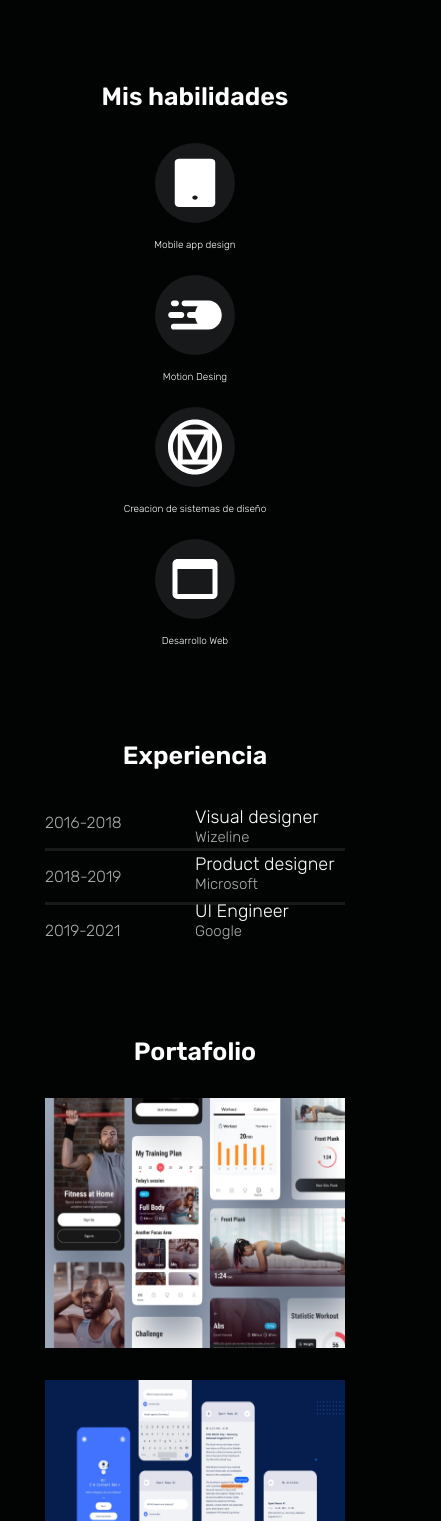
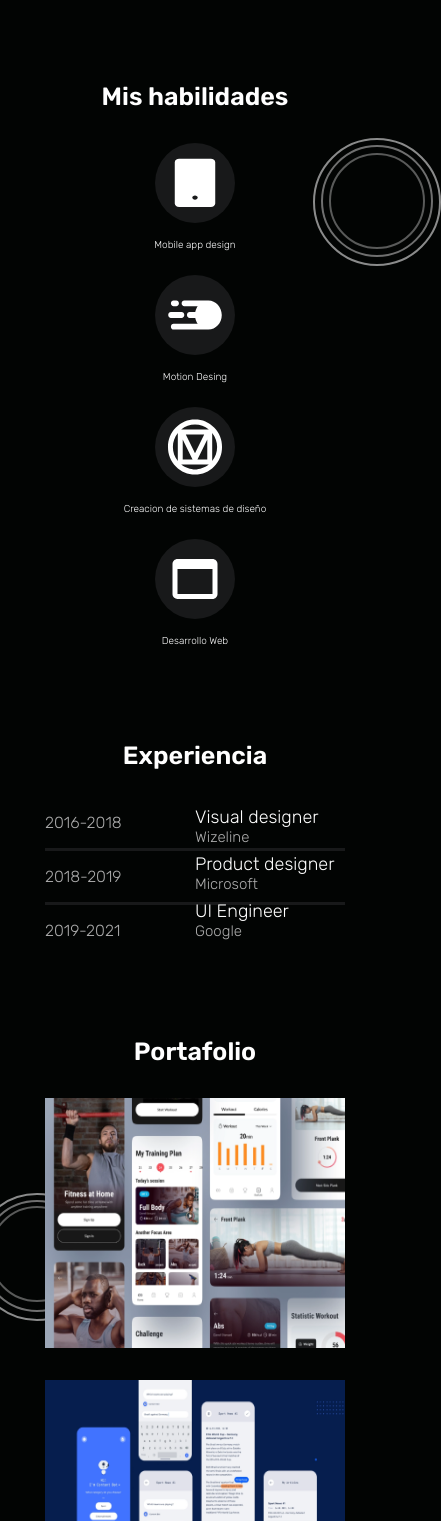
Before and after one commit to josuesss72/Portafolio7, a plain HTML site: page index.html in a window 390 px wide. Shown: the part 1170-2691 px from the top of the page, 441 px wide, since content can reach past the window. Drawn offline with nearby package versions, Linux system fonts and the light colour scheme.

Commit message:
Vector_grey

```diff
--- a/CSS/style.css
+++ b/CSS/style.css
@@ -13,6 +13,9 @@
     text-decoration: none;
 }
 
+html {
+    overflow-x: hidden;
+}
 
 body {
 	font-size: 18px;
@@ -39,6 +42,7 @@ body {
 	max-width: 1024px;
     min-width: 375px;
 	gap: 2rem;
+    z-index: 2;
 }
 /*     HEADER     */
 .header {
@@ -360,6 +364,65 @@ body {
     display: none;
 }
 
+/*      VECTOR     */
+
+.center {
+    display: flex;
+    flex-direction: column;
+    justify-content: center;
+    align-items: center;
+}
+.cirleVector {
+    border-radius: 50%;
+    border: 2px solid var(--grey);
+    opacity: 0.8;
+}
+#vector1 {
+    background-color: transparent;
+    width: 10rem;
+    height: 10rem;
+}
+#vector1 > div {
+    width: 100%;
+    height: 100%;
+}
+#vector1 > div > div {
+    width: 9rem;
+    height: 9rem;
+    margin-bottom: 0.2rem;
+}
+#vector1 > div > div > div {
+    width: 8rem;
+    height: 8rem;
+}
+.positionVector1 {
+    position: absolute;
+    top: 215%;
+    right: -3%;
+}
+
+#vector2 {
+    background-color: transparent;
+    width: 15rem;
+    height: 15rem;
+}
+#vector2  div {
+    width: 100%;
+    height: 100%;
+}#vector2 div  div {
+    width: 13.5rem;
+    height: 13.5rem;
+    margin-bottom: 0.2rem;
+}#vector2 div div div {
+    width: 12rem;
+    height: 12rem;
+}
+.positionVector2 {
+    position: absolute;
+    left: -7%;
+    top: 310%;
+}
+
 @media (max-width: 1010px){
 
     .briefcase div {
@@ -500,6 +563,55 @@ body {
         min-width: 650px;
         justify-content: space-evenly;
     }
+    #vector1 {
+        background-color: transparent;
+        width: 8rem;
+        height: 8rem;
+    }
+    #vector1 > div {
+        width: 100%;
+        height: 100%;
+    }
+    #vector1 > div > div {
+        width: 7rem;
+        height: 7rem;
+        margin-bottom: 0.2rem;
+    }
+    #vector1 > div > div > div {
+        width: 6rem;
+        height: 6rem;
+    }
+    .positionVector1 {
+        position: absolute;
+        top: 212%;
+        right: -6%;
+    }
+
+    #vector2 {
+        background-color: transparent;
+        width: 10rem;
+        height: 10rem;
+    }
+    #vector2  div {
+        width: 100%;
+        height: 100%;
+    }
+    #vector2 div  div {
+        width: 9rem;
+        height: 9rem;
+        margin-bottom: 0.2rem;
+    }
+    #vector2 div div div {
+        width: 8rem;
+        height: 8rem;
+    }
+    .positionVector2 {
+        position: absolute;
+        z-index: 1;
+        left: -7%;
+        top: 290%;
+    }
+
 }
 
 @media (max-width: 665px){
@@ -800,4 +912,107 @@ body {
         height: 300px;
     }
 
+    #vector1 {
+    background-color: transparent;
+    width: 8rem;
+    height: 8rem;
+    }
+    #vector1 > div {
+        width: 100%;
+        height: 100%;
+    }
+    #vector1 > div > div {
+        width: 7rem;
+        height: 7rem;
+        margin-bottom: 0.2rem;
+    }
+    #vector1 > div > div > div {
+        width: 6rem;
+        height: 6rem;
+    }
+    .positionVector1 {
+        position: absolute;
+        top: 155%;
+        right: -13%;
+    }
+
+    #vector2 {
+        background-color: transparent;
+        width: 8rem;
+        height: 8rem;
+    }
+    #vector2  div {
+        width: 100%;
+        height: 100%;
+    }
+    #vector2 div  div {
+        width: 7rem;
+        height: 7rem;
+        margin-bottom: 0.2rem;
+    }
+    #vector2 div div div {
+        width: 6rem;
+        height: 6rem;
+    }
+    .positionVector2 {
+        position: absolute;
+        left: -7%;
+        top: 280%;
+    }
 }
+
+@media (max-width: 375px) {
+
+    #vector1 {
+        background-color: transparent;
+        width: 6rem;
+        height: 6rem;
+    }
+    #vector1 > div {
+        width: 100%;
+        height: 100%;
+    }
+    #vector1 > div > div {
+        width: 5rem;
+        height: 5rem;
+        margin-bottom: 0.2rem;
+    }
+    #vector1 > div > div > div {
+        width: 4rem;
+        height: 4rem;
+    }
+    .positionVector1 {
+        position: absolute;
+        top: 160%;
+        right: -5%;
+    }
+
+    #vector2 {
+        background-color: transparent;
+        width: 7rem;
+        height: 7rem;
+    }
+    #vector2  div {
+        width: 100%;
+        height: 100%;
+    }
+    #vector2 div  div {
+        width: 6rem;
+        height: 6rem;
+        margin-bottom: 0.2rem;
+    }
+    #vector2 div div div {
+        width: 5rem;
+        height: 5rem;
+    }
+    .positionVector2 {
+        position: absolute;
+        left: -11%;
+        top: 285%;
+    }
+
+    .briefcase h2 {
+        font-size: 25px;
+    }
+
+}
--- a/index.html
+++ b/index.html
@@ -8,6 +8,23 @@
 	<link href='https://unpkg.com/boxicons@2.1.4/css/boxicons.min.css' rel='stylesheet'>
 </head>
 <body>
+
+	<div id='vector1'class="center positionVector1">
+		<div class="center cirleVector">
+			<div class="center cirleVector">
+				<div class="center cirleVector"></div>
+			</div>
+		</div>
+	</div>
+
+	<div id='vector2'class="center positionVector2">
+		<div class="center cirleVector">
+			<div class="center cirleVector">
+				<div class="center cirleVector"></div>
+			</div>
+		</div>
+	</div>
+
 	<main class="container">
 	    <div class="bar">
 	        <button class="btn">
@@ -114,6 +131,7 @@
 
 		<section id="briefcase" class="briefcase">
 		    <h2>Portafolio</h2>
+
 			<div>
 			    <img class='img_folio' src="Imágenes/ejemplo 1.png" alt="ejemplo 1">
 			    <img class='img_folio' src="Imágenes/ejemplo 2.png" alt="ejemplo 2">
```
